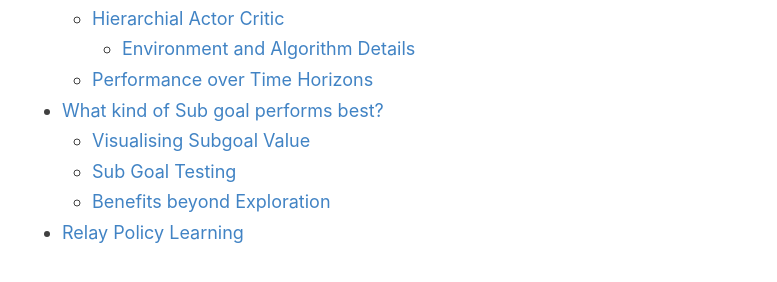
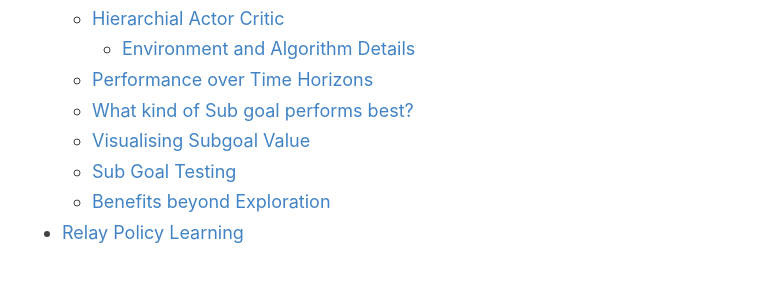
Before and after one commit to sholtodouglas/sholtodouglas.github.io, a Jekyll site: the page built from _posts/2020-06-03-DoesHierarchialRLWorkYet.md, in a window 1280 px wide. Shown: the part 1174-1456 px from the top of the page, without its empty margins (248-1025 px from the left). Built offline with Jekyll 4.4.1, drawn with Linux system fonts in a browser that asks for light colours; formulas are drawn with MathJax 3.

```diff
--- a/_posts/2020-06-03-DoesHierarchialRLWorkYet.md
+++ b/_posts/2020-06-03-DoesHierarchialRLWorkYet.md
@@ -93,7 +93,7 @@ How often should the higher level reset the subgoal which the lower level is try
 ![alt text](https://sholtodouglas.github.io/images/hierarchial/hiervsnot.png "Hierarchy vs Single Layer")
 
 
-# What kind of Sub goal performs best?
+## What kind of Sub goal performs best?
 
 On the left, subgoals in the full environment state are visualised - with the transparent pointmass and block visualising the subgoal. On the right, subgoals exclusively in the controllable dimensions of the environment are visulised - only the pointmass itself. In the center, a non hierarchial model without subgoals is shown.
 
```
